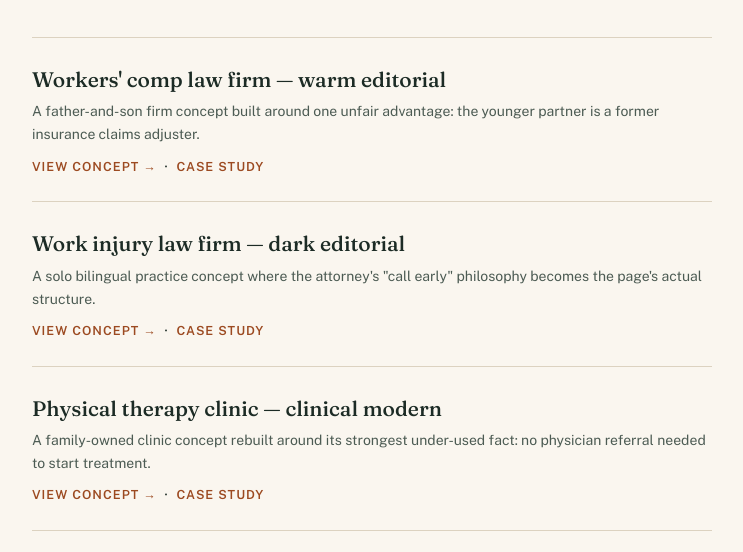
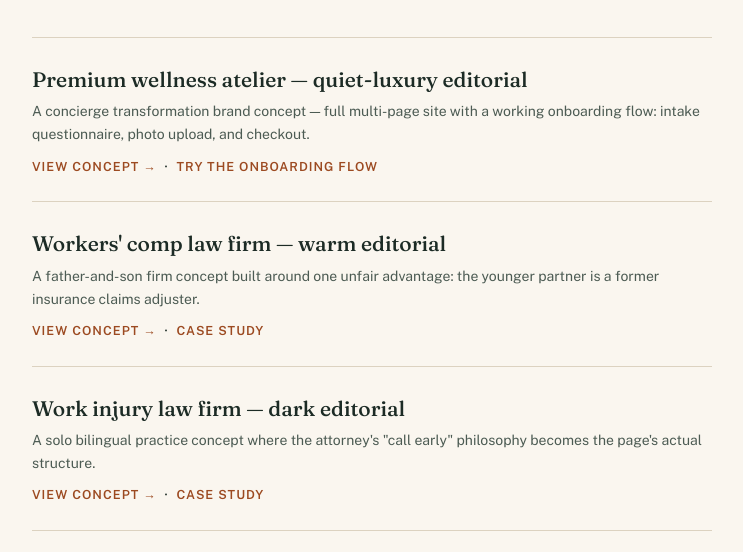
Before and after one commit to fmercadx/concept-studies, a plain HTML site: page index.html in a window 1280 px wide. Shown: the part 218-770 px from the top of the page, without its empty margins (268-1011 px from the left). Drawn offline with nearby package versions, Linux system fonts and the light colour scheme.

Commit message:
Add Solmara wellness atelier concept to hub index
Co-Authored-By: Claude Fable 5 <noreply@anthropic.com>

```diff
--- a/index.html
+++ b/index.html
@@ -35,6 +35,11 @@ h1 em{font-style:italic;color:var(--accent)}
   <p class="sub">Self-initiated homepage concepts for fictional businesses — built to demonstrate editorial, conversion-focused design for content-heavy sites.</p>
 
   <div class="item">
+    <h2><a href="https://fmercadx.github.io/solmara/">Premium wellness atelier — quiet-luxury editorial</a></h2>
+    <p>A concierge transformation brand concept — full multi-page site with a working onboarding flow: intake questionnaire, photo upload, and checkout.</p>
+    <div class="links"><a href="https://fmercadx.github.io/solmara/">View concept →</a> &nbsp;·&nbsp; <a href="https://fmercadx.github.io/solmara/begin.html">Try the onboarding flow</a></div>
+  </div>
+  <div class="item">
     <h2><a href="bennett-law/">Workers' comp law firm — warm editorial</a></h2>
     <p>A father-and-son firm concept built around one unfair advantage: the younger partner is a former insurance claims adjuster.</p>
     <div class="links"><a href="bennett-law/">View concept →</a> &nbsp;·&nbsp; <a href="bennett-law/case-study.html">Case study</a></div>
```
